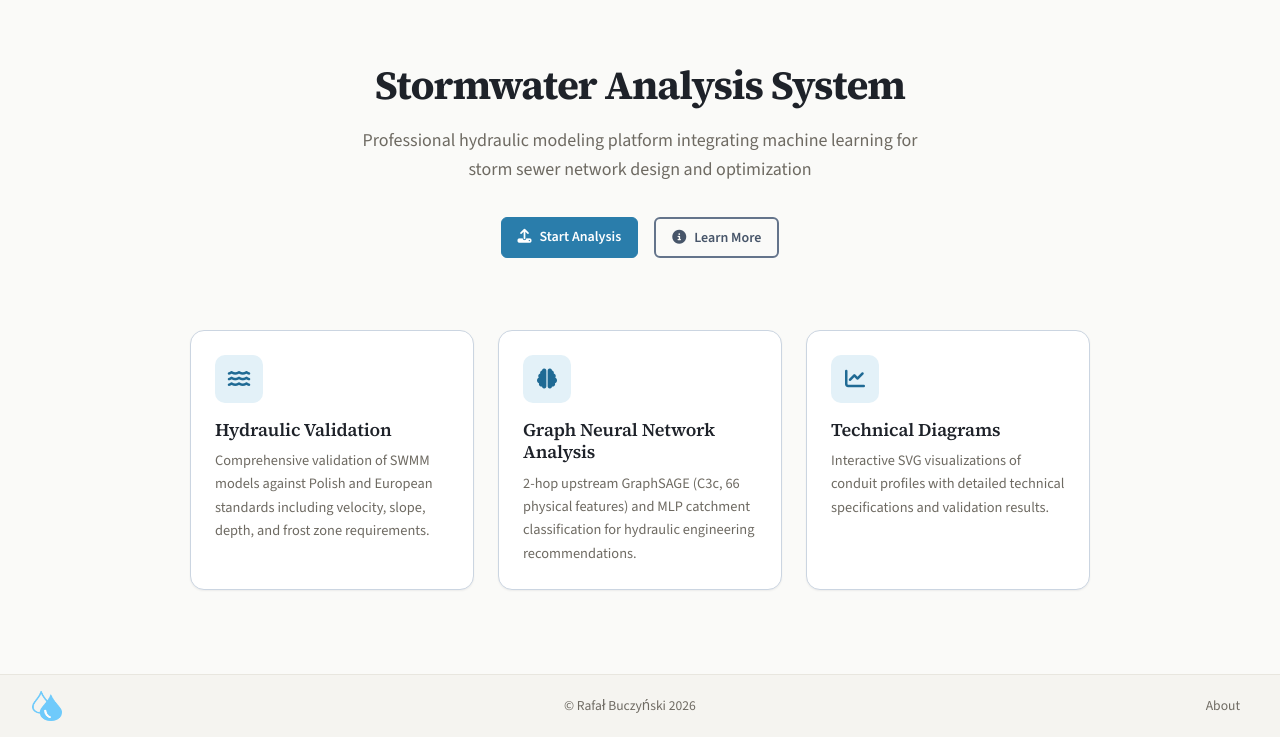
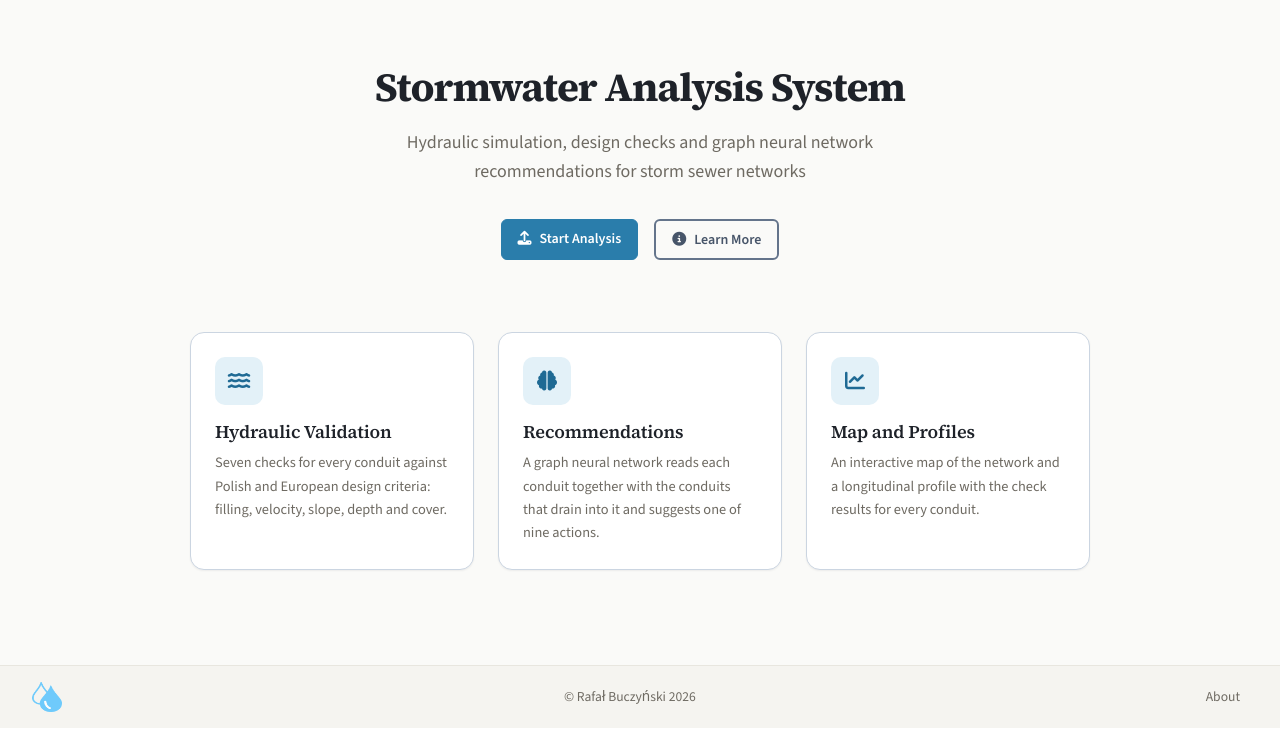
Before and after one commit to BuczynskiRafal/stormlab, a Django app: page / in a window 1280 px wide. Shown: the part 72-809 px from the top of the page. Run offline with Django 5.2, Linux system fonts and the light colour scheme; some libraries are stand-ins or nearby versions.

Commit message:
docs(home): tighten the landing page copy

```diff
--- a/app/sa/templates/sa/index.html
+++ b/app/sa/templates/sa/index.html
@@ -9,8 +9,8 @@
         <div class="hero-section">
             <h1 class="hero-title">Stormwater Analysis System</h1>
             <p class="hero-subtitle">
-                Professional hydraulic modeling platform integrating machine learning
-                for storm sewer network design and optimization
+                Hydraulic simulation, design checks and graph neural network
+                recommendations for storm sewer networks
             </p>
             <div class="hero-actions">
                 <a href="{% url 'sa:analysis' %}" class="btn btn-primary btn-lg">
@@ -30,28 +30,28 @@
                     </div>
                     <h3 class="feature-title">Hydraulic Validation</h3>
                     <p class="feature-description">
-                        Comprehensive validation of SWMM models against Polish and European standards
-                        including velocity, slope, depth, and frost zone requirements.
+                        Seven checks for every conduit against Polish and European design
+                        criteria: filling, velocity, slope, depth and cover.
                     </p>
                 </div>
                 <div class="feature-card">
                     <div class="feature-icon">
                         <i class="fas fa-brain"></i>
                     </div>
-                    <h3 class="feature-title">Graph Neural Network Analysis</h3>
+                    <h3 class="feature-title">Recommendations</h3>
                     <p class="feature-description">
-                        2-hop upstream GraphSAGE (C3c, 66 physical features) and MLP catchment
-                        classification for hydraulic engineering recommendations.
+                        A graph neural network reads each conduit together with the conduits
+                        that drain into it and suggests one of nine actions.
                     </p>
                 </div>
                 <div class="feature-card">
                     <div class="feature-icon">
                         <i class="fas fa-chart-line"></i>
                     </div>
-                    <h3 class="feature-title">Technical Diagrams</h3>
+                    <h3 class="feature-title">Map and Profiles</h3>
                     <p class="feature-description">
-                        Interactive SVG visualizations of conduit profiles with detailed
-                        technical specifications and validation results.
+                        An interactive map of the network and a longitudinal profile
+                        with the check results for every conduit.
                     </p>
                 </div>
             </div>
```
